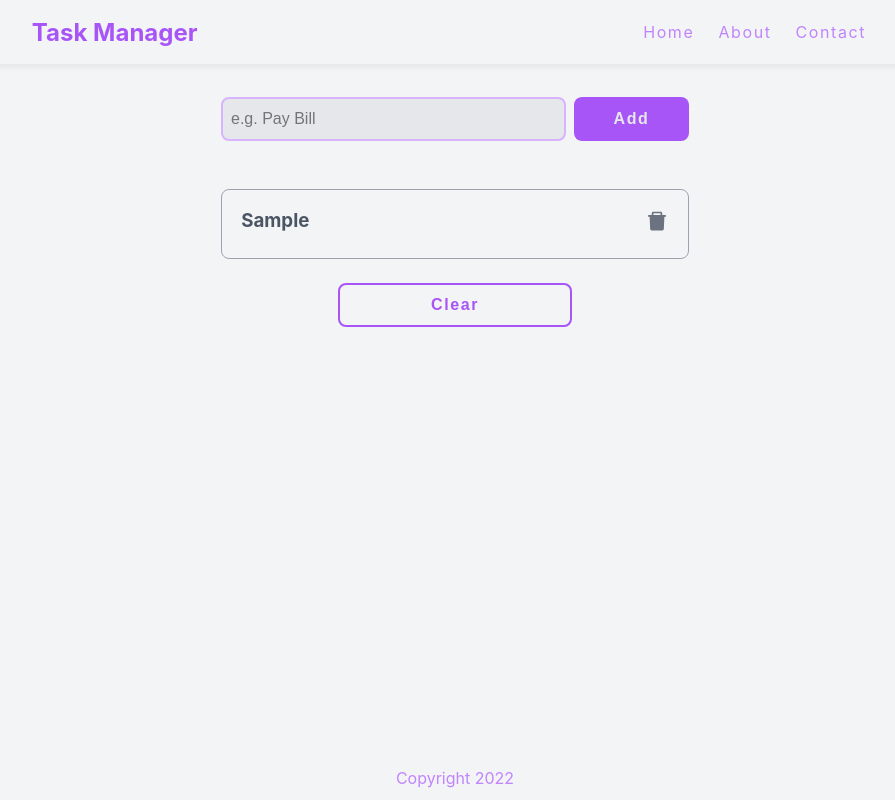
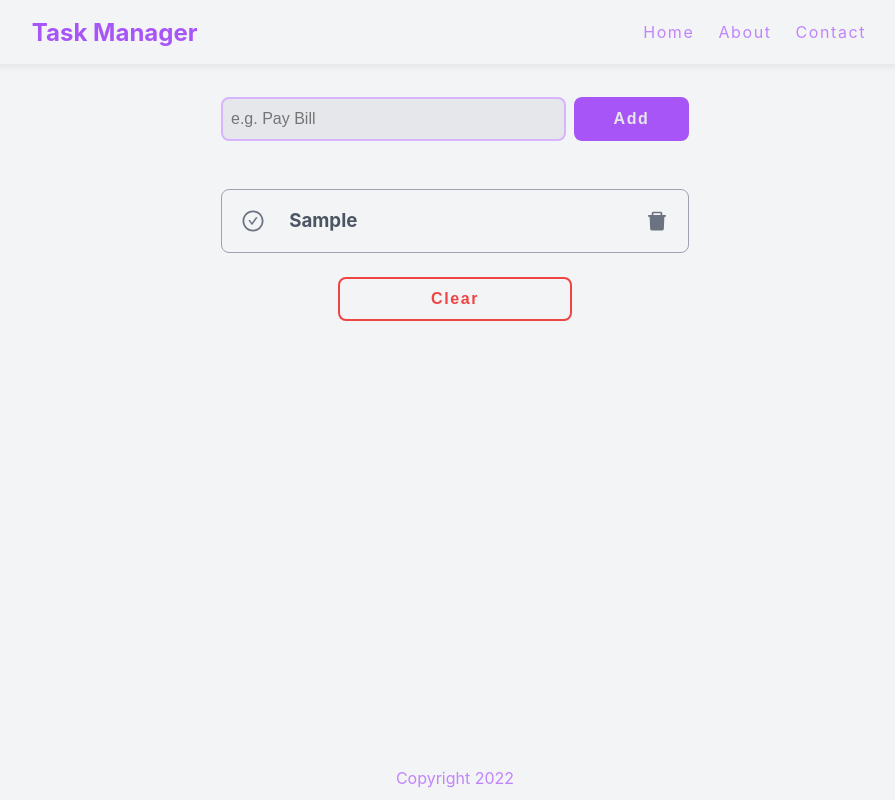
Before and after one commit to GeekGuruDev/task-manager, a React (Create React App) app: page / in a window 1280 px wide. Both pictures are taken after typing "Sample" into the empty fields and a click on the button "Add". Shown: the whole page, without its empty margins (185-1080 px from the left). Built offline with nearby package versions, Linux system fonts and the light colour scheme.

Commit message:
Add completed status

```diff
--- a/src/components/Main.js
+++ b/src/components/Main.js
@@ -37,6 +37,16 @@ const Main = () => {
     setAlert({ msg: "Task Deleted Successfully", type: "alert-green" });
   };
 
+  const completeHandler = (taskId) => {
+    const newTasks = tasks.map((task) => {
+      if (task.id === taskId) {
+        task.completed = !task.completed;
+      }
+      return task;
+    });
+    setTasks(newTasks);
+  };
+
   const clearHandler = () => {
     setTasks([]);
     setAlert({
@@ -61,7 +71,12 @@ const Main = () => {
   return (
     <main className="main">
       <TaskForm onAdd={addHandler} alert={alert} />
-      <TaskList tasks={tasks} onDelete={deleteHandler} onClear={clearHandler} />
+      <TaskList
+        tasks={tasks}
+        onDelete={deleteHandler}
+        onClear={clearHandler}
+        onComplete={completeHandler}
+      />
     </main>
   );
 };
--- a/src/components/TaskItem.js
+++ b/src/components/TaskItem.js
@@ -1,9 +1,18 @@
-import { AiFillDelete } from "react-icons/ai";
+import { AiFillDelete, AiOutlineCheckCircle } from "react-icons/ai";
 
-const TaskItem = ({ task, onDelete }) => {
+const TaskItem = ({ task, onDelete, onComplete }) => {
+  const { completed } = task;
   return (
     <li className="task-item">
-      <h3>{task.name}</h3>
+      <button
+        className={`check-btn ${completed && "checked"}`}
+        onClick={() => {
+          onComplete(task.id);
+        }}
+      >
+        <AiOutlineCheckCircle />
+      </button>
+      <h3 className={completed && "completed"}>{task.name}</h3>
       <button
         className="task-btn"
         onClick={() => {
--- a/src/components/TaskList.js
+++ b/src/components/TaskList.js
@@ -1,13 +1,18 @@
 import Button from "./Button";
 import TaskItem from "./TaskItem";
 
-const TaskList = ({ tasks, onDelete, onClear }) => {
+const TaskList = ({ tasks, onDelete, onClear, onComplete }) => {
   return (
     <section className="task-container">
       {tasks.length === 0 && <p>You do not have any task.</p>}
       <ul className="task-list">
         {tasks.map((task) => (
-          <TaskItem key={task.id} task={task} onDelete={onDelete} />
+          <TaskItem
+            key={task.id}
+            task={task}
+            onDelete={onDelete}
+            onComplete={onComplete}
+          />
         ))}
       </ul>
       {tasks.length !== 0 && (
--- a/src/index.css
+++ b/src/index.css
@@ -192,17 +192,47 @@ body {
 .task-item {
   display: flex;
   justify-content: space-between;
-
   padding: 1.2rem;
   border: 1px solid var(--gray-400);
   border-radius: var(--radius);
 }
+
 .task-item:hover {
   box-shadow: var(--shadow);
-  color: var(--primary-500);
+}
+
+.task-item h3{
+  flex-grow: 1;
+  text-align: left;
+  padding-left: 1.5rem;
+}
+
+.completed{
+  text-decoration: line-through solid 0.15rem;
+
+}
+
+.check-btn{
+  display: flex;
+  align-items: center;
+  background-color: transparent;
+  border: transparent;
+  font-size: 1.5rem;
+  cursor: pointer;
+  color: var(--gray-500);
+}
+
+.check-btn:hover{
+  color: #15803d;
+}
+
+.checked{
+  color:#16a34a
 }
 
 .task-btn {
+  display: flex;
+  align-items: center;
   font-size: 1.5rem;
   color: var(--gray-500);
   border: transparent;
@@ -211,20 +241,20 @@ body {
 }
 .task-btn:hover {
   background-color: transparent;
-  color: #991b1b;
+  color: #dc2626;
 }
 
 .btn-clear {
   background-color: transparent;
-  color: var(--primary-500);
-  border: 2px solid var(--primary-500);
+  color: #ef4444;
+  border: 2px solid #ef4444;
   width: 50%;
   margin: 1.5rem auto;
   display: block;
 }
 
 .btn-clear:hover {
-  background-color: var(--primary-500);
+  background-color: #ef4444;
 }
 
 .footer {
```
